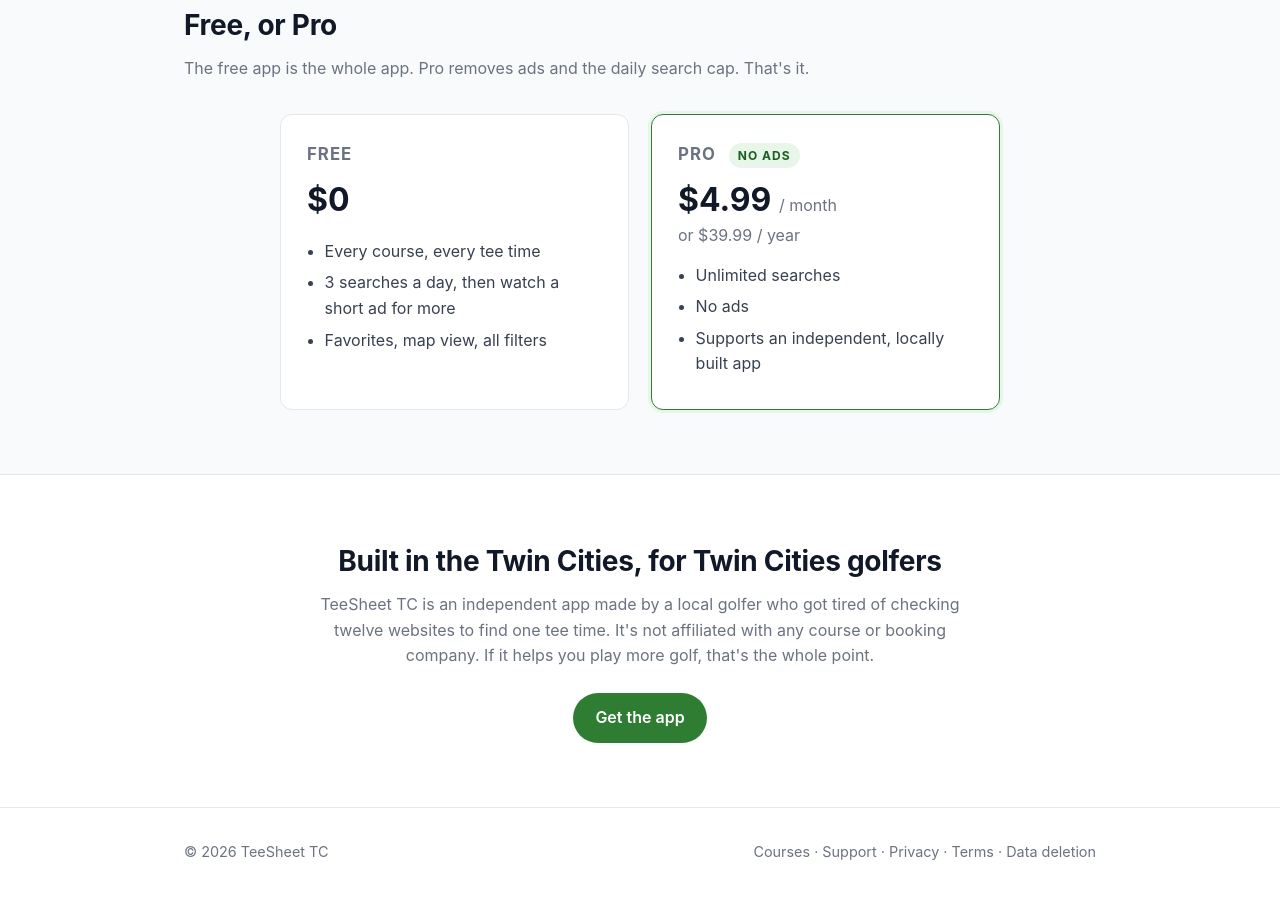
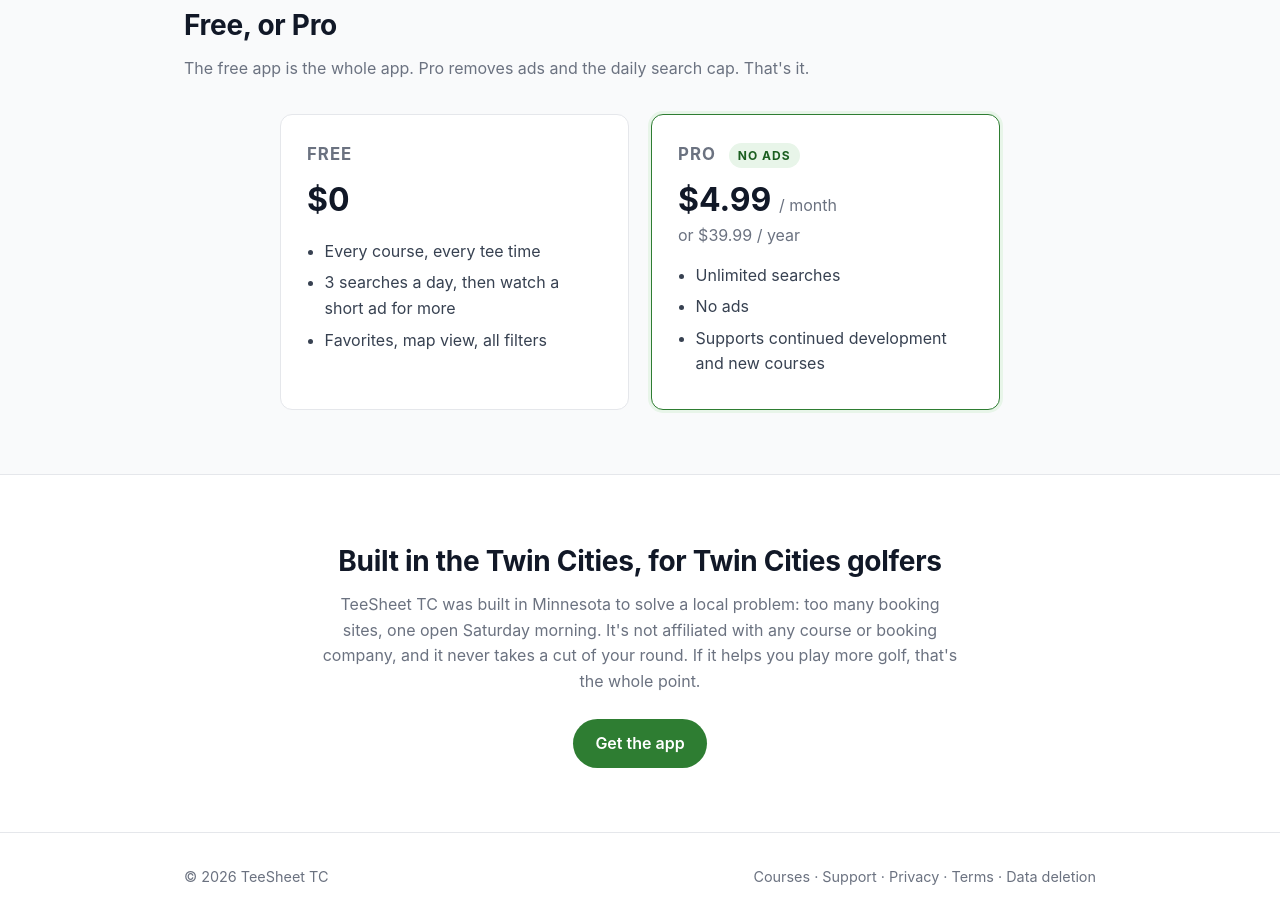
Before and after one commit to Ribby21/teesheettc-site, a plain HTML site: page index.html in a window 1280 px wide. Shown: the part 1431-2351 px from the top of the page. Before the commit the page ends 2326 px from the top, so only its background shows below. Drawn offline with Linux system fonts and the light colour scheme.

Commit message:
Copy: speak as a product, not a solo developer

```diff
--- a/index.html
+++ b/index.html
@@ -79,7 +79,7 @@
         <ul>
           <li>Unlimited searches</li>
           <li>No ads</li>
-          <li>Supports an independent, locally built app</li>
+          <li>Supports continued development and new courses</li>
         </ul>
       </div>
     </div>
@@ -89,7 +89,7 @@
 <section class="block">
   <div class="wrap" style="text-align:center">
     <h2>Built in the Twin Cities, for Twin Cities golfers</h2>
-    <p class="sub" style="margin: 0 auto 1.5em">TeeSheet TC is an independent app made by a local golfer who got tired of checking twelve websites to find one tee time. It's not affiliated with any course or booking company. If it helps you play more golf, that's the whole point.</p>
+    <p class="sub" style="margin: 0 auto 1.5em">TeeSheet TC was built in Minnesota to solve a local problem: too many booking sites, one open Saturday morning. It's not affiliated with any course or booking company, and it never takes a cut of your round. If it helps you play more golf, that's the whole point.</p>
     <a class="cta" href="#get" style="display:inline-block; background: var(--green); color:#fff; padding: 12px 22px; border-radius: 999px; font-weight: 600;">Get the app</a>
   </div>
 </section>
```
Also changed, not shown: support.html (+2 -2 lines).
